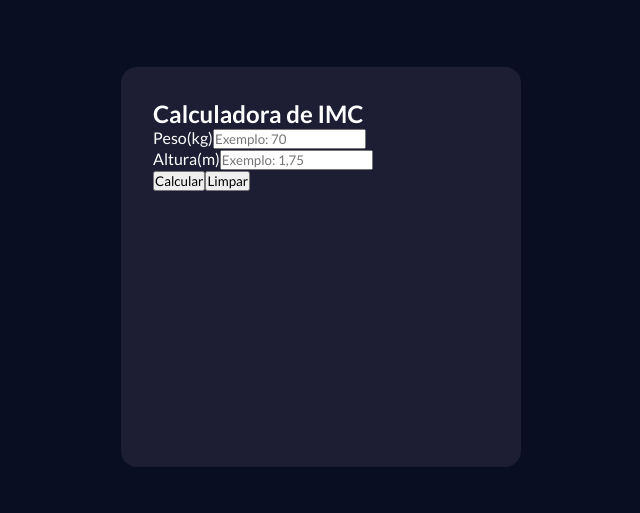
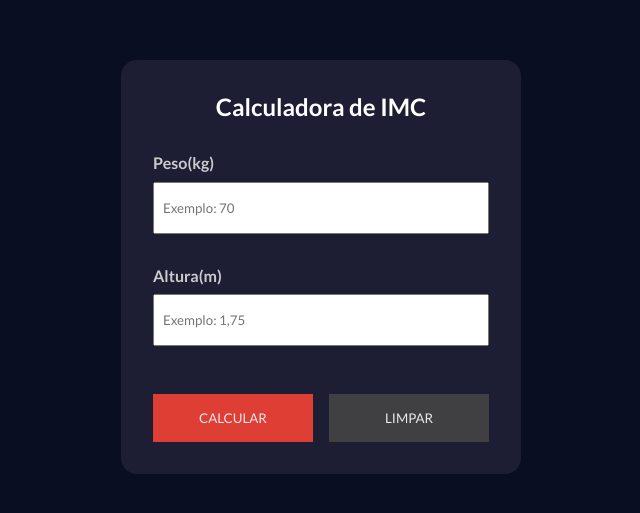
Before and after one commit to JayneGomes/imc-calculator, a React (Vite) app: page / in a window 1280 px wide. Shown: the part 133-646 px from the top of the page, without its empty margins (319-959 px from the left). Built offline with nearby package versions, Linux system fonts and the light colour scheme.

Commit message:
button component created

```diff
--- /dev/null
+++ b/src/components/Button.css
@@ -0,0 +1,18 @@
+button {
+  text-transform: uppercase;
+  padding: 1rem 1.5rem;
+  background-color: #f44236;
+  border: none;
+  color: #fff;
+  cursor: pointer;
+  opacity: 0.9;
+  flex: 1;
+}
+
+button:hover {
+  opacity: 1;
+}
+
+#clear-btn {
+  background-color: #444;
+}
--- /dev/null
+++ b/src/components/Button.jsx
@@ -0,0 +1,7 @@
+import "./Button.css";
+
+const Button = ({ id, text }) => {
+  return <button id={id}>{text}</button>;
+};
+
+export default Button;
--- a/src/components/ImcCalc.css
+++ b/src/components/ImcCalc.css
@@ -0,0 +1,34 @@
+#calc-container h2 {
+  text-align: center;
+  margin-bottom: 2rem;
+}
+
+.form-inputs {
+  display: flex;
+  flex-direction: column;
+  gap: 1rem;
+}
+
+.form-control {
+  display: flex;
+  flex-direction: column;
+  flex: 1;
+  margin-bottom: 1rem;
+}
+
+.form-control label {
+  font-weight: bold;
+  margin-bottom: 0.6rem;
+  color: #ccc;
+}
+
+.form-control input {
+  padding: 1rem 0.5rem;
+}
+
+.action-control {
+  display: flex;
+  gap: 1rem;
+  justify-content: space-between;
+  margin-top: 2rem;
+}
--- a/src/components/ImcCalc.jsx
+++ b/src/components/ImcCalc.jsx
@@ -1,3 +1,4 @@
+import Button from "./Button";
 import "./ImcCalc.css";
 
 const imcCalc = () => {
@@ -24,16 +25,11 @@
               placeholder="Exemplo: 1,75"
             />
           </div>
-          <div className="action-control"></div>
         </div>
       </form>
       <div className="action-control">
-        <button type="submit" id="btn-calc">
-          Calcular
-        </button>
-        <button type="reset" id="btn-reset">
-          Limpar
-        </button>
+        <Button id="calc-btn" text="Calcular" />
+        <Button id="clear-btn" text="Limpar" />
       </div>
     </div>
   );
```
Also changed, not shown: src/data/data.js (added, +42 -0 lines).
